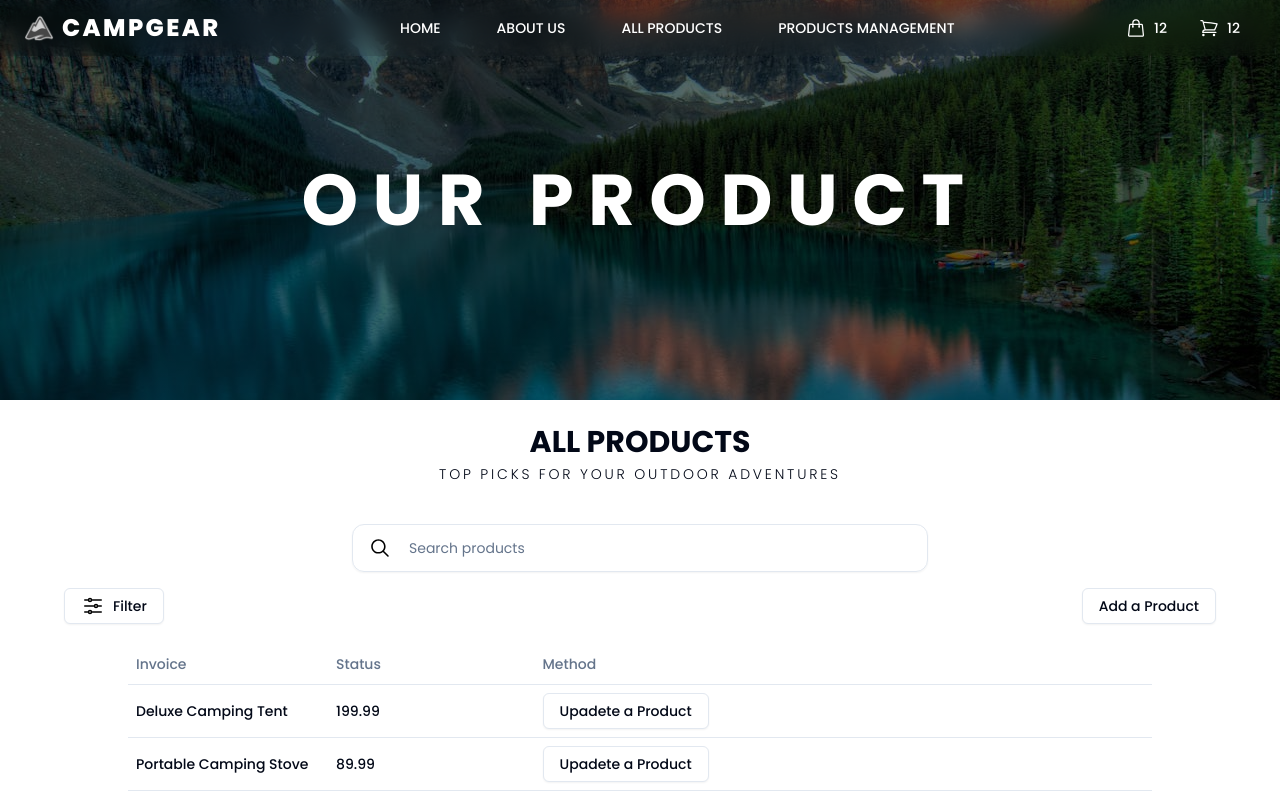
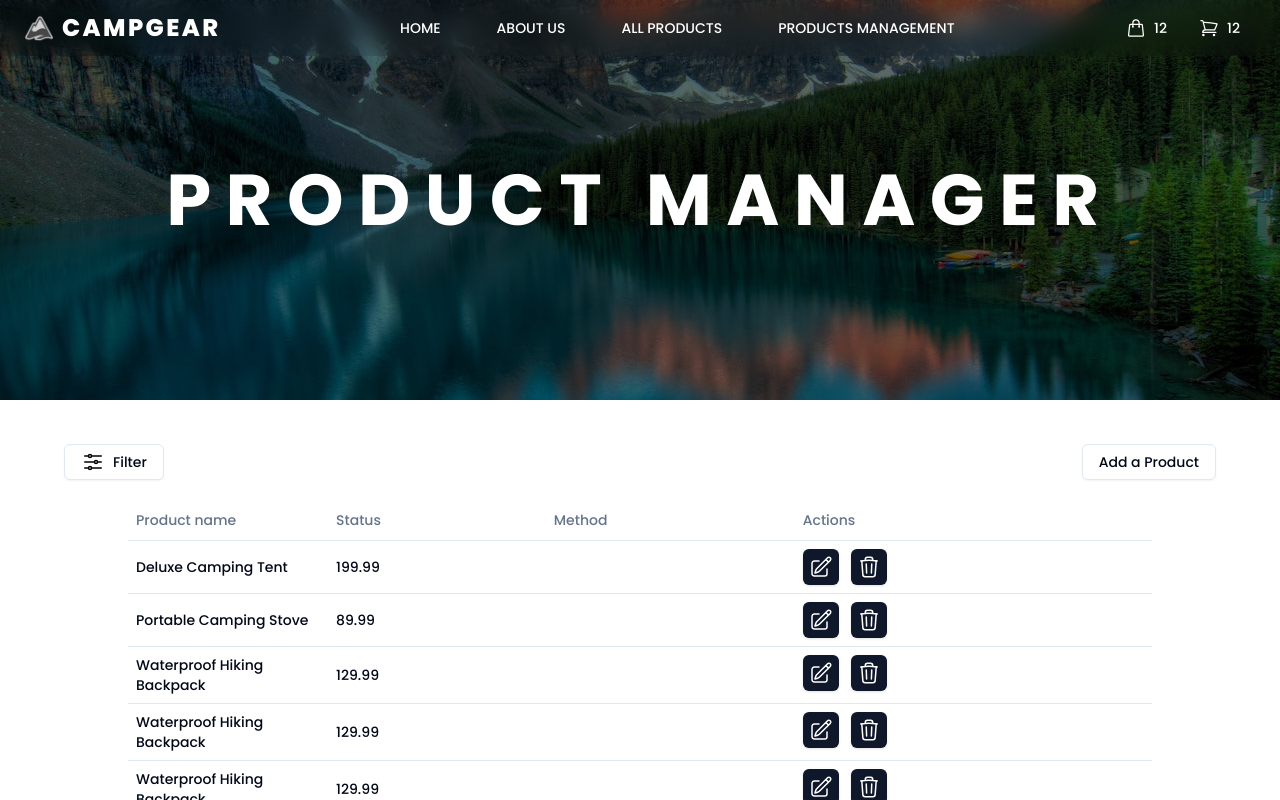
Before and after one commit to ashraf56/Camper-Shop-Frontend, a React (Vite) app: page /productmanager in a window 1280 px wide. Shown: the top 800 px of the page. Built offline with nearby package versions, Linux system fonts and the light colour scheme.

Commit message:
product managment page ui cpm[leted

```diff
--- a/src/components/ProductsCompo/ManageProduct.tsx
+++ b/src/components/ProductsCompo/ManageProduct.tsx
@@ -1,6 +1,5 @@
 
 import imgs from '@/assets/abouthero.jpg'
-import { Input } from '../ui/input';
 import {
     DropdownMenu,
     DropdownMenuContent,
@@ -11,8 +10,7 @@ import {
 } from "@/components/ui/dropdown-menu"
 import { Button } from '../ui/button';
 import { useState } from 'react';
-import { AdjustmentsHorizontalIcon } from '@heroicons/react/24/outline';
-import { MagnifyingGlassIcon } from '@radix-ui/react-icons';
+import { AdjustmentsHorizontalIcon,TrashIcon } from '@heroicons/react/24/outline';
 import {
     Table,
     TableBody,
@@ -73,17 +71,8 @@ const ManageProduct = () => {
     const [position, setPosition] = useState("lowtohigh")
     return (
         <div className='mx-auto flex flex-col justify-center items-center container my-6  font-CustomFont'>
-            <div>
-                <h1 className="text-center uppercase font-CustomFont pb-1 text-3xl font-bold">ALl Products</h1>
-                <p className="text-center text-sm font-light pb-5  uppercase tracking-[0.2em]">Top Picks for Your Outdoor Adventures</p>
 
-            </div>
             <div className='flex flex-col my-5 w-full container gap-4'>
-                <div className="flex w-full max-w-xl mx-auto items-center relative rounded-2xl ">
-                    <Input type="search" placeholder="Search products" className=' ps-14 rounded-xl h-12 ' />
-                    <Button variant={'ghost'} className='absolute left-0' ><MagnifyingGlassIcon className="h-6 w-6 text-black" />
-                    </Button>
-                </div>
                 <div className=' flex justify-between gap-4 w-full'>
                     <DropdownMenu>
                         <DropdownMenuTrigger asChild>
@@ -109,9 +98,10 @@ const ManageProduct = () => {
             <Table>
       <TableHeader>
         <TableRow>
-          <TableHead className="w-[200px]">Invoice</TableHead>
+          <TableHead className="w-[200px]">Product name</TableHead>
           <TableHead>Status</TableHead>
           <TableHead>Method</TableHead>
+          <TableHead>Actions</TableHead>
         </TableRow>
       </TableHeader>
       <TableBody>
@@ -120,7 +110,11 @@ const ManageProduct = () => {
             <TableCell className="font-medium">{invoice.name}</TableCell>
             <TableCell className="font-medium">{invoice.price}</TableCell>
             <TableCell className="font-medium">
-               <UpdateProduct invoice={invoice}/>
+
+            </TableCell>
+            <TableCell className="font-medium flex gap-3">
+            <UpdateProduct invoice={invoice}/>
+              <Button size={'icon'}><TrashIcon className="h-6 w-6 text-white" /> </Button>
             </TableCell>
           </TableRow>
         ))}
--- a/src/components/ProductsCompo/ProductMangementBanner.tsx
+++ b/src/components/ProductsCompo/ProductMangementBanner.tsx
@@ -6,7 +6,7 @@ const ProductMangementBanner = () => {
                <div className='w-full h-[50vh] flex flex-col relative items-center justify-center ' style={{ backgroundImage: `linear-gradient(rgba(0, 0, 0, 0.6),rgba(0, 0, 0, 0.6)),url(${imgs})`, backgroundSize: 'cover', backgroundPosition: 'center ', objectFit: 'contain' }}>
                 <div className=' text-white'>
 
-                    <h1 className='font-bold font-CustomFont uppercase text-3xl md:text-7xl text-center tracking-[0.2em]'>Our Product</h1>
+                    <h1 className='font-bold font-CustomFont uppercase text-3xl md:text-7xl text-center tracking-[0.2em]'>Product Manager</h1>
                 </div>
             </div>
         </div>
--- a/src/components/ProductsCompo/UpdateProduct.tsx
+++ b/src/components/ProductsCompo/UpdateProduct.tsx
@@ -11,13 +11,14 @@ import {
 } from "@/components/ui/dialog"
 import { Input } from "@/components/ui/input"
 import { Label } from "@/components/ui/label"
+import { PencilSquareIcon } from "@heroicons/react/24/outline";
 
 const UpdateProduct = ({invoice}:any) => {
     return (
         <div>
             <Dialog>
             <DialogTrigger asChild>
-                <Button variant="outline">Upadete a Product</Button>
+                <Button size={'icon'} ><PencilSquareIcon className="h-6 w-6  text-white" /></Button>
             </DialogTrigger>
             <DialogContent className="sm:max-w-[425px]">
                 <DialogHeader>
```
